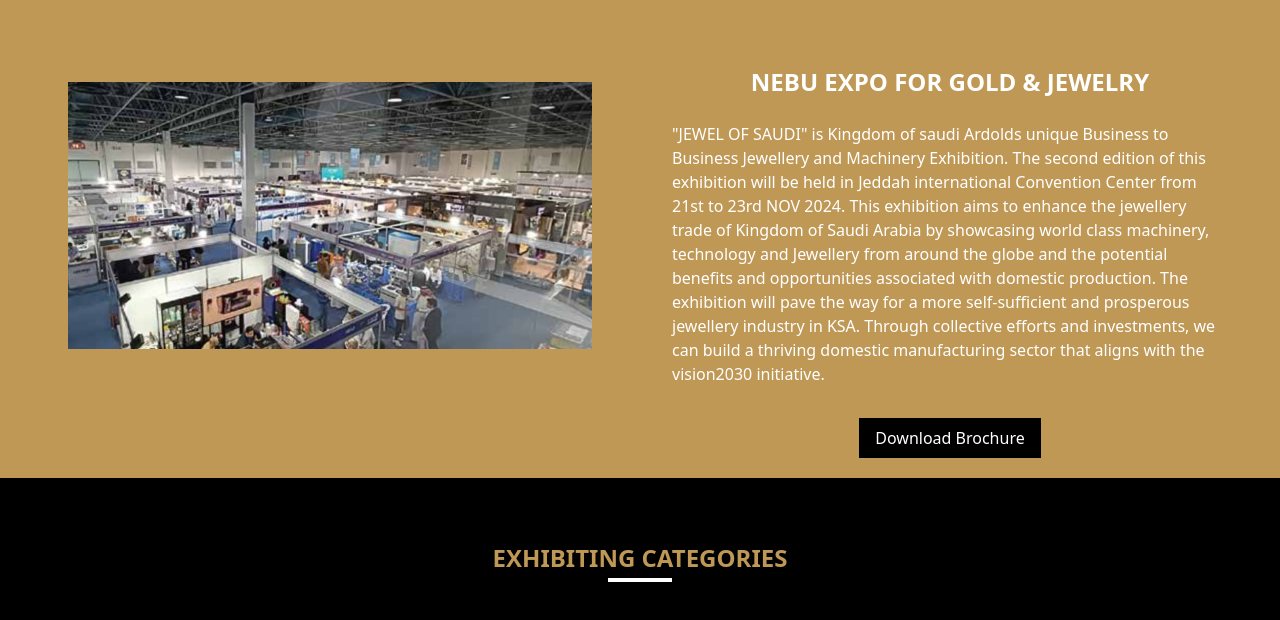
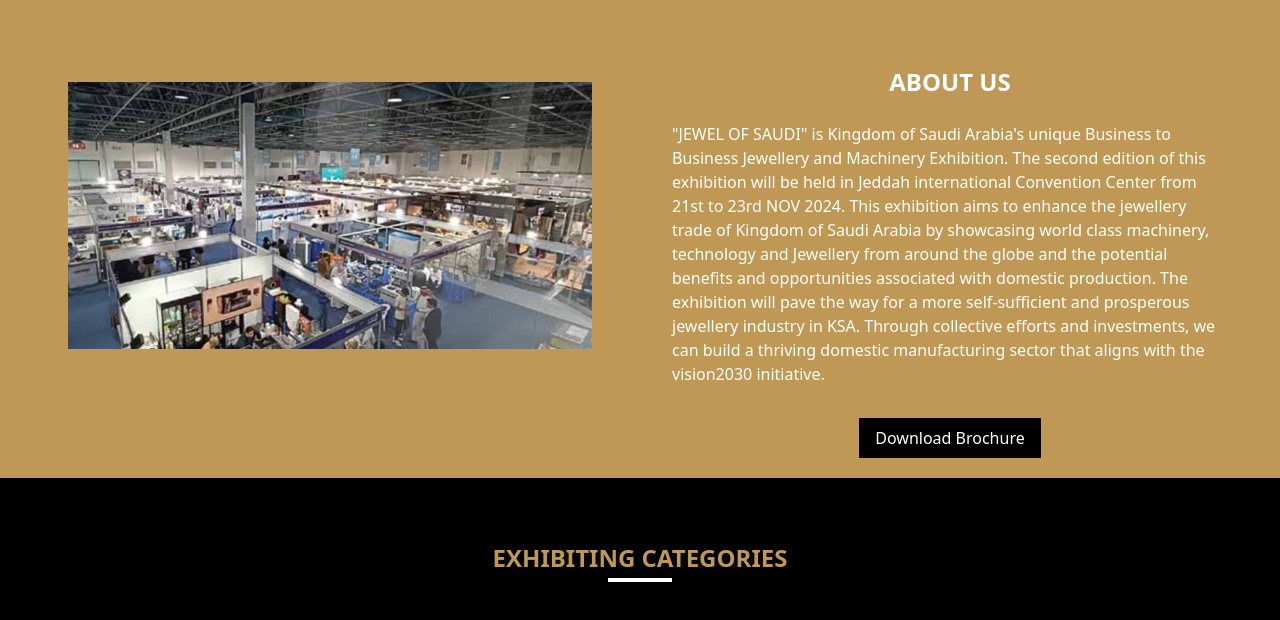
Before and after one commit to AndreW13-sp/KNC, a plain HTML site: page index.html in a window 1280 px wide. Shown: the part 706-1326 px from the top of the page. Drawn offline with nearby package versions, Linux system fonts and the light colour scheme.

Commit message:
fixed about section's issue

```diff
--- a/index.html
+++ b/index.html
@@ -118,41 +118,30 @@
         </script>
     </section>
 
-    <section id="about">
-        <div class="flex flex-col md:flex-row justify-between bg-[#bf9856] from-black to-yellow-300 text-white p-5">
-            <div class="w-full md:w-1/2 mb-4 md:mb-0 px-2 md:px-4 pt-8 pb-8">
-                <div class="relative p-8">
-                    <img src="./imgs/AboutUs.jpeg" alt="">
+    <section id="about" class="relative z-10 bg-[#bf9856] text-white p-5">
+        <div class="flex flex-col lg:flex-row justify-between">
+            <div class="w-full lg:w-1/2 mb-4 lg:mb-0 px-2 lg:px-4 pt-8 pb-8">
+                <div class="p-8">
+                    <img src="./imgs/AboutUs.jpeg" alt="About Us" class="max-w-full h-auto">
                 </div>
             </div>
-            <div class="w-full md:w-1/2 px-2 md:px-4">
-                <h1 class="text-2xl mb-2 text-center pt-12 font-bold">NEBU EXPO FOR GOLD & JEWELRY</h1>
-                <p class="mb-4 md:p-4">
-                    "JEWEL OF SAUDI" is Kingdom of saudi Ardolds unique Business to Business Jewellery and Machinery
-                    Exhibition.
-                    The second
-                    edition of this exhibition will be held in Jeddah international Convention Center from 21st to 23rd
-                    NOV
-                    2024. This
-                    exhibition aims to enhance the jewellery trade of Kingdom of Saudi Arabia by showcasing world class
-                    machinery,
-                    technology and Jewellery from around the globe and the potential benefits and opportunities
-                    associated
-                    with
-                    domestic
-                    production.
-                    The exhibition will pave the way for a more self-sufficient and prosperous jewellery industry in
-                    KSA.
-                    Through collective
-                    efforts and investments, we can build a thriving domestic manufacturing sector that aligns with the
-                    vision2030
+            <div class="w-full lg:w-1/2 px-2 lg:px-4">
+                <h1 class="text-2xl mb-2 text-center pt-12 font-bold">ABOUT US</h1>
+                <p class="mb-4 p-4">
+                    "JEWEL OF SAUDI" is Kingdom of Saudi Arabia's unique Business to Business Jewellery and Machinery
+                    Exhibition. The second edition of this exhibition will be held in Jeddah international Convention Center
+                    from 21st to 23rd NOV 2024. This exhibition aims to enhance the jewellery trade of Kingdom of Saudi
+                    Arabia by showcasing world class machinery, technology and Jewellery from around the globe and the
+                    potential benefits and opportunities associated with domestic production. The exhibition will pave the
+                    way for a more self-sufficient and prosperous jewellery industry in KSA. Through collective efforts and
+                    investments, we can build a thriving domestic manufacturing sector that aligns with the vision2030
                     initiative.
                 </p>
                 <div class="text-center">
-                    <a href="./KNC Brochure.pdf" target="_blank"><button
-                            class="bg-black text-white px-4 py-2 rounded-none">Download Brochure</button></a>
+                    <a href="./KNC Brochure.pdf" target="_blank">
+                        <button class="bg-black text-white px-4 py-2 rounded-none">Download Brochure</button>
+                    </a>
                 </div>
-
             </div>
         </div>
     </section>
@@ -260,8 +249,6 @@
             document.getElementById(modalId).classList.add('hidden');
         }
     </script>
-
-
 
     <section id="services" class="relative text-white">
         <img class="absolute z-0 w-full h-full object-cover" src="imgs/ServicesBg.jpg" alt="Background Image" />
```
Also changed, not shown: 1 other file.
